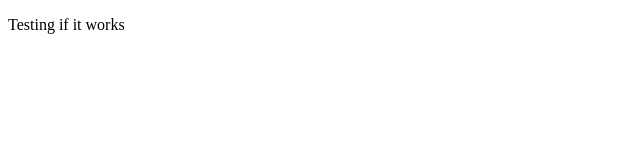
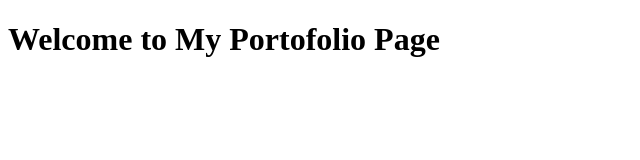
Before and after one commit to eginugraham/eginugraham.github.io, a plain HTML site: page index.html in a window 1280 px wide. Shown: the whole page, without its empty margins (0-640 px from the left). Drawn offline with Linux system fonts and the light colour scheme.

Commit message:
trying something else

```diff
--- a/index.html
+++ b/index.html
@@ -8,9 +8,12 @@
         <meta name="author" content="Egi M Nugraha">
         <meta name="wiewport" content="width=device-width,
         initial-scale=1.0">
+	<link href="style/main.css" rel="stylesheet" type="text/css">
         <title>Egi Marta Nugraha</title>
     </head>
     <body>
-        <p>Testing if it works</p>
+        <heading>
+		<h1>Welcome to My Portofolio Page</h1>
+	</heading>
     </body>
 </html>
```
